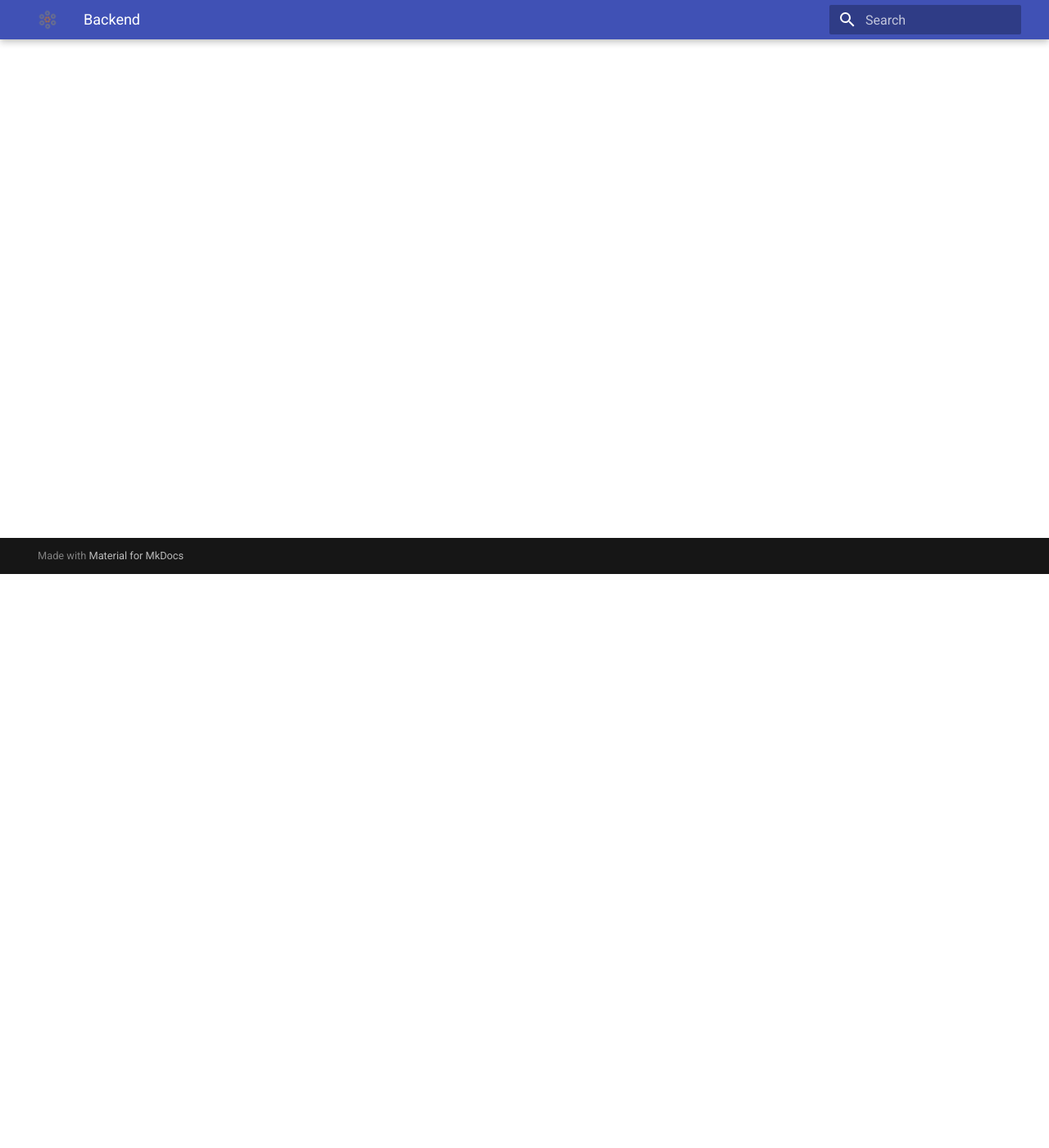
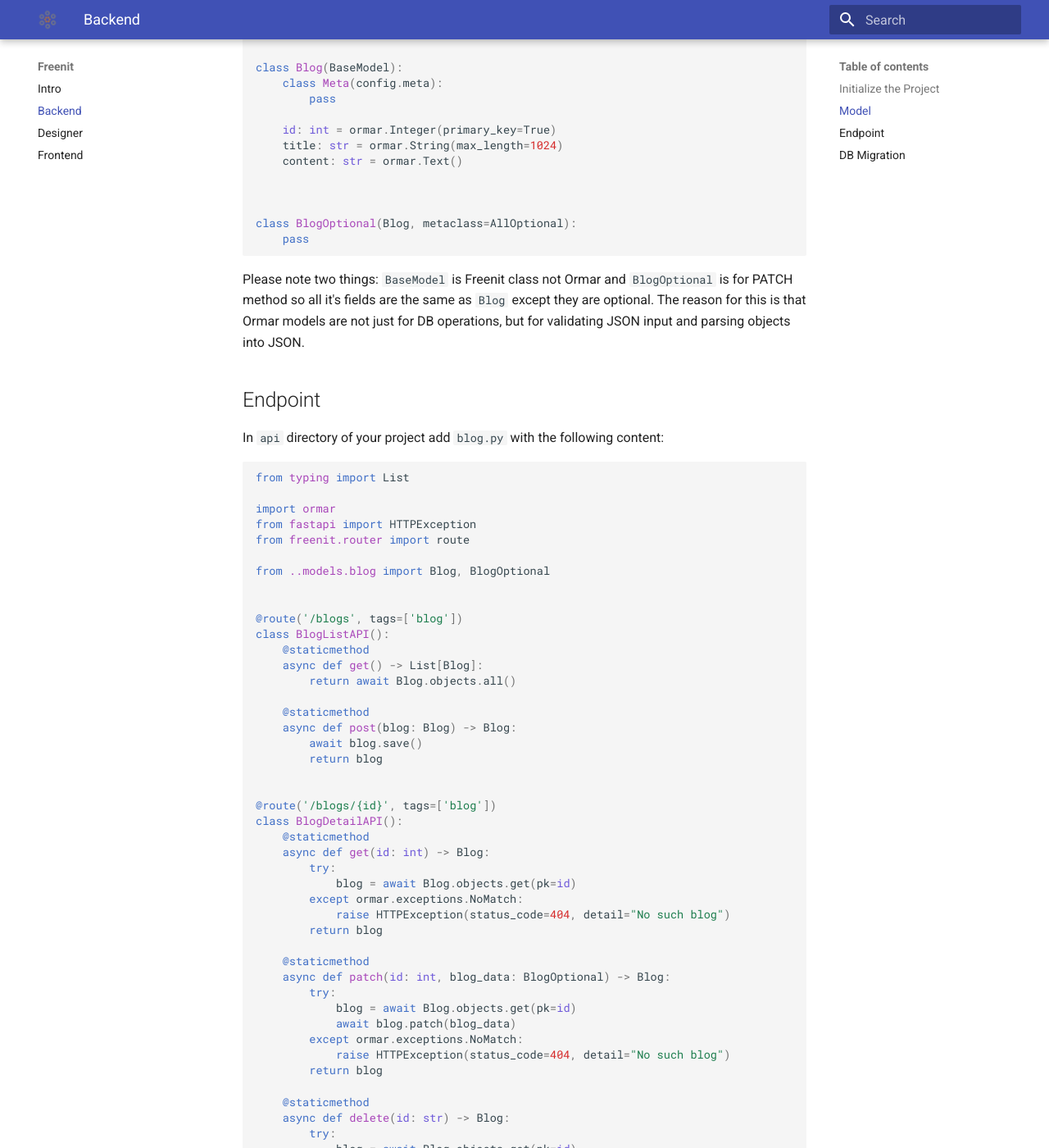
Before and after one commit to freenit-framework/doc, an MkDocs documentation site: the page built from docs/backend.md, in a window 1280 px wide and 1400 px high, scrolled down 700 px. Shown: the whole window at 82% size. Built offline with MkDocs 1.6.1 and Material for MkDocs 9.7.7, drawn with Linux system fonts in a browser that asks for light colours; some of the changed text lies outside the part shown.

Commit message:
Document CRUD operations in backend

````diff
--- a/docs/backend.md
+++ b/docs/backend.md
@@ -12,3 +12,117 @@ bin/devel.sh
 It will create initial DB migration, apply it and start
 [local development server](http://localhost:5000/api/v1) so you can check if
 everything is OK.
+
+
+## Model
+Let's say you want to add the simplest model for blog post with only title and
+contents. In your project's `models` directory you need to create `blog.py`:
+```py
+import ormar
+
+from freenit.config import getConfig
+from freenit.models.base import BaseModel
+from freenit.models.metaclass import AllOptional
+
+config = getConfig()
+
+
+class Blog(BaseModel):
+    class Meta(config.meta):
+        pass
+
+    id: int = ormar.Integer(primary_key=True)
+    title: str = ormar.String(max_length=1024)
+    content: str = ormar.Text()
+
+
+
+class BlogOptional(Blog, metaclass=AllOptional):
+    pass
+```
+
+Please note two things: `BaseModel` is Freenit class not Ormar and
+`BlogOptional` is for PATCH method so all it's fields are the same as `Blog`
+except they are optional. The reason for this is that Ormar models are not just
+for DB operations, but for validating JSON input and parsing objects into JSON.
+
+
+## Endpoint
+In `api` directory of your project add `blog.py` with the following content:
+```py
+from typing import List
+
+import ormar
+from fastapi import HTTPException
+from freenit.router import route
+
+from ..models.blog import Blog, BlogOptional
+
+
+@route('/blogs', tags=['blog'])
+class BlogListAPI():
+    @staticmethod
+    async def get() -> List[Blog]:
+        return await Blog.objects.all()
+
+    @staticmethod
+    async def post(blog: Blog) -> Blog:
+        await blog.save()
+        return blog
+
+
+@route('/blogs/{id}', tags=['blog'])
+class BlogDetailAPI():
+    @staticmethod
+    async def get(id: int) -> Blog:
+        try:
+            blog = await Blog.objects.get(pk=id)
+        except ormar.exceptions.NoMatch:
+            raise HTTPException(status_code=404, detail="No such blog")
+        return blog
+
+    @staticmethod
+    async def patch(id: int, blog_data: BlogOptional) -> Blog:
+        try:
+            blog = await Blog.objects.get(pk=id)
+            await blog.patch(blog_data)
+        except ormar.exceptions.NoMatch:
+            raise HTTPException(status_code=404, detail="No such blog")
+        return blog
+
+    @staticmethod
+    async def delete(id: str) -> Blog:
+        try:
+            blog = await Blog.objects.get(pk=id)
+        except ormar.exceptions.NoMatch:
+            raise HTTPException(status_code=404, detail="No such blog")
+        await blog.delete()
+        return blog
+
+```
+What you have now is basic CRUD operations on your blog. Note that `@route` is
+Freenit's decorator to make it easy to write class based endpoints. As FastAPI
+itself has great support for function based endpoints, the idea was to make
+it possible for developer to choose between functions and classes. With Freenit
+you can write any style you want. Also note that class methods are static
+(decorated with `@staticmethod`) because API classes will never create an object.
+Or in other words, methods are going to be called on class, not object.  Also,
+return value type hinting is important. It will tell Freenit what object is
+returned from the method and how to convert it to JSON.
+
+
+## DB Migration
+To connect it all, you need to add the following to `api/__init__.py`:
+```py
+import myproject.api.blog
+```
+
+After that you need to create migration. To do that run the following command
+from `myproject` directory:
+```
+alembic revision --autogenerate -m blog
+```
+It will create new migration file in `alembic/versions` and format it with
+black. Next time you run `bin/devel.sh` that migration will be applied.
+
+Now you should see Blog endpoint in [Swagger](http://localhost:5000/api/v1)
````
Also changed, not shown: other parts of docs/backend.md (+2 -2 lines), docs/designer.md (+5 -1 lines), docs/frontend.md (+11 -8 lines), docs/index.md (+4 -2 lines).
